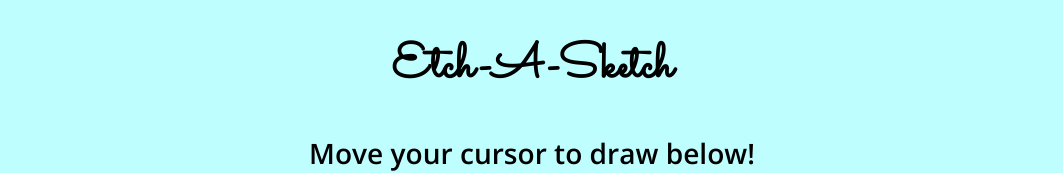
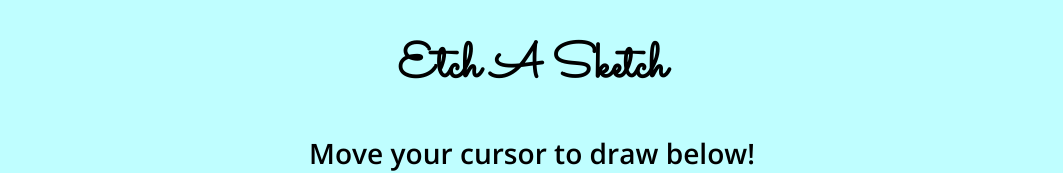
Before and after one commit to michaeljchong/etch-a-sketch, a plain HTML site: page index.html in a window 1280 px wide. Shown: the top 173 px of the page, without its empty margins (108-1171 px from the left). Drawn offline with nearby package versions, Linux system fonts and the light colour scheme.

Commit message:
Updated readme project overview

```diff
--- a/index.html
+++ b/index.html
@@ -2,7 +2,7 @@
 
 <html>
   <head>
-    <title>Etch-a-Sketch</title>
+    <title>Etch A Sketch</title>
     <script src="script.js" defer></script>
     <link rel="stylesheet" type="text/css" href="style.css">
     <link rel="preconnect" href="https://fonts.googleapis.com">
@@ -13,7 +13,7 @@
 
   <body>
     <header>
-      <h1>Etch-A-Sketch</h1>
+      <h1>Etch A Sketch</h1>
       <h3>Move your cursor to draw below!</h3>
     </header>
 
```
Also changed, not shown: 1 other file.
